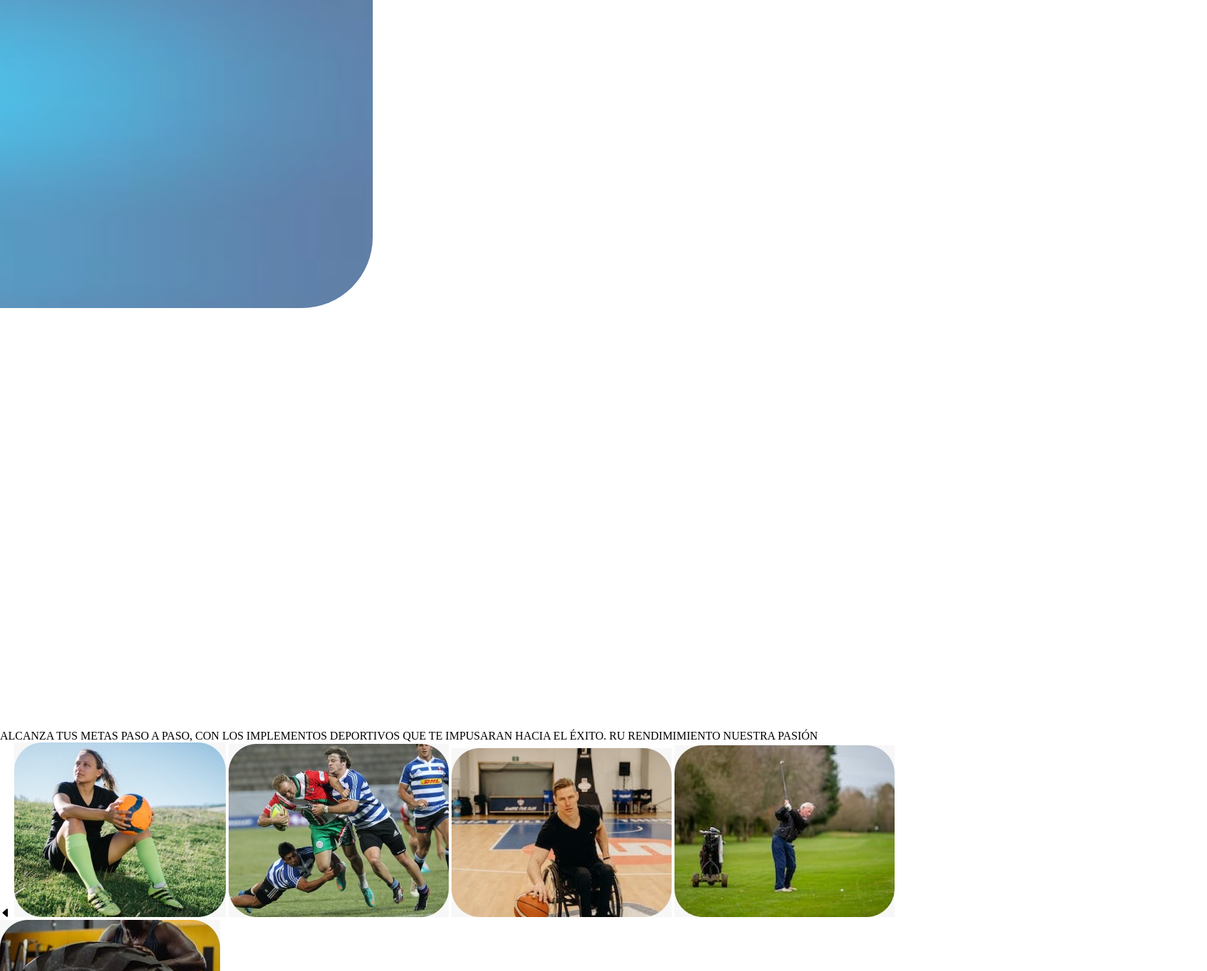
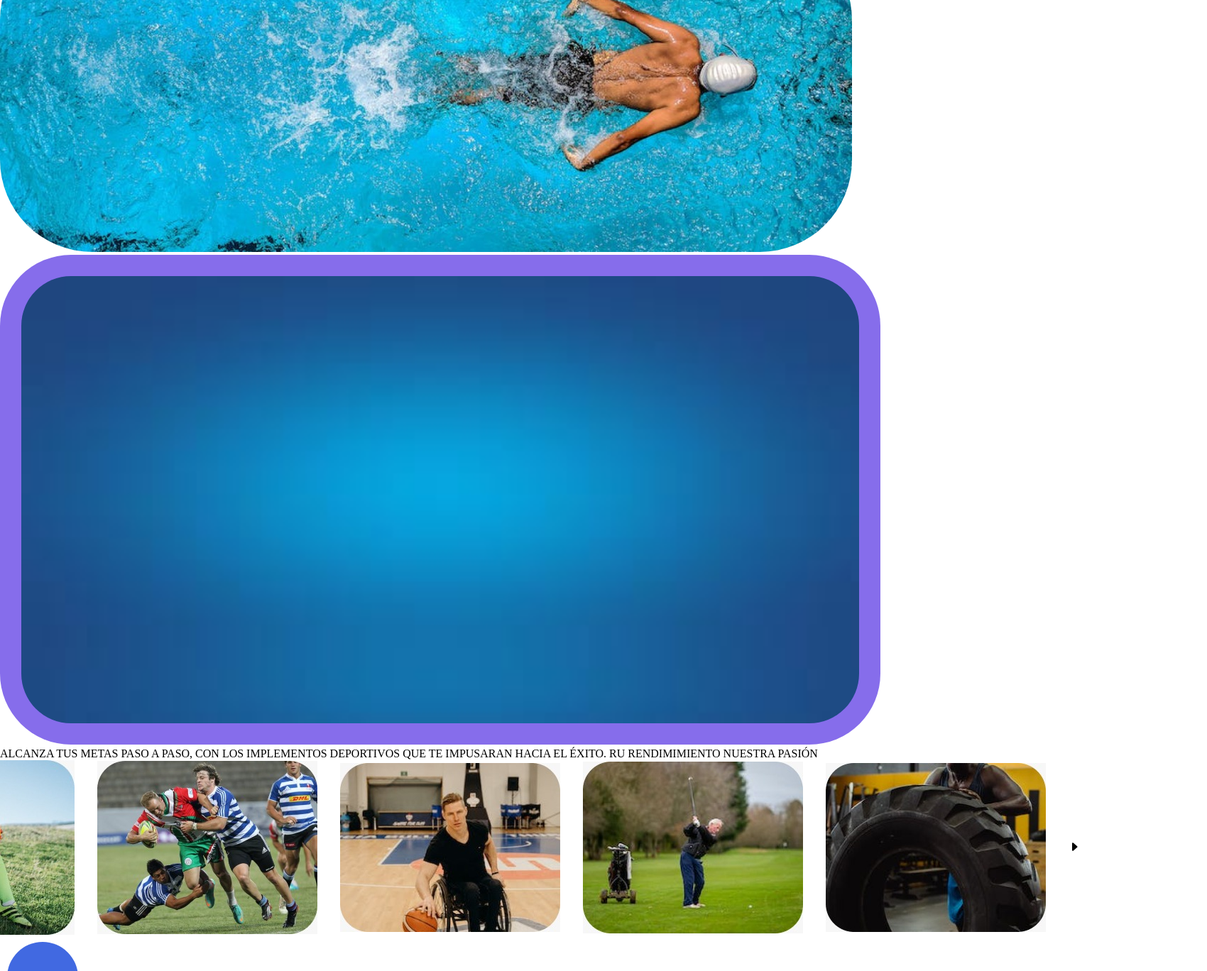
Before and after one commit to DaniO2107/LANDING-PAGE, a plain HTML site: page index.html in a window 1280 px wide. Shown: the part 843-2211 px from the top of the page at 71% size, 1700 px wide, since content can reach past the window. Drawn offline with nearby package versions, Linux system fonts and the light colour scheme.

Commit message:
Estilos css 12/02

```diff
--- a/styles.css
+++ b/styles.css
@@ -1,6 +1,7 @@
 *{
     margin: 0;
     padding: 0;
+    box-sizing: border-box;
 }
 
 div  img {
@@ -19,26 +20,40 @@ div  img {
     padding: 0px;
 }
 
+.portadas{
+
+}
+
 .portada{
     width: 1200px;
-    position: relative;
-    top: -650px;
-    left: 500px;
-    border-radius: 100px;
-
+    /* margin-bottom: -486px; */
+    /* margin-left: 16px; */
+    border-radius: 130px;
 }
 .fondo {
-
-    width: 1260px;
-    height: 575px;
-    position: relative;
-    top: -590px;
-    left: -735px;
-    opacity: 70%;
+    width: 1240px;
+    /* height: 520px;
+    opacity: 70%; */
     border-radius: 100px;
+    background-color: rgba(64, 24, 223, 0.63);
+    padding: 30px;
 
 }
 div p {
     text-align: justify;
 
 }
+.selecionadores{
+  display: flex;
+  align-items: center;
+  justify-content: center;
+  gap: 2rem;
+}
+
+.button{
+  font-size: 32px;
+  background: #1c1c1c;
+  color: #f1f1f1;
+  border-radius: 45px;
+  padding: 12px;
+}
```
